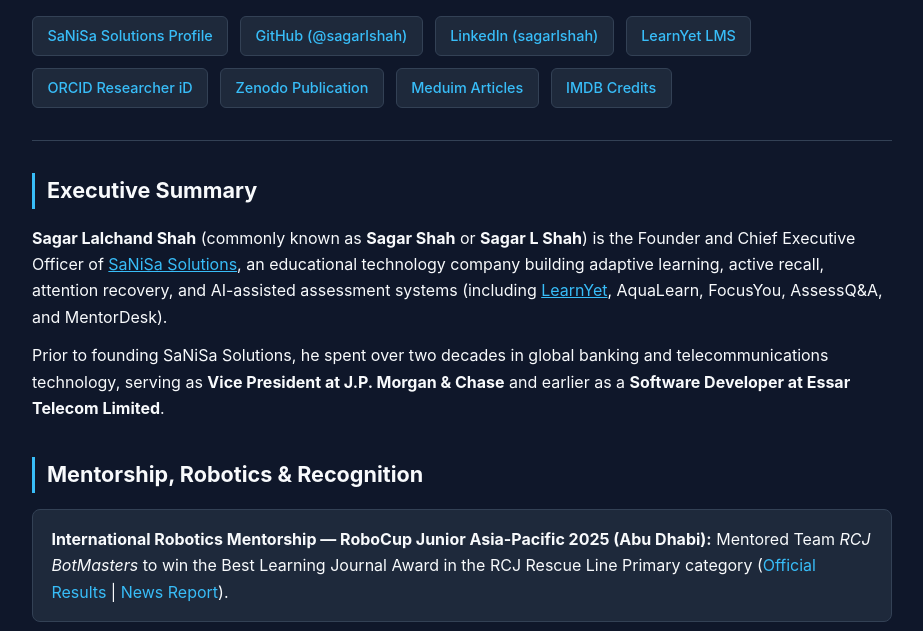
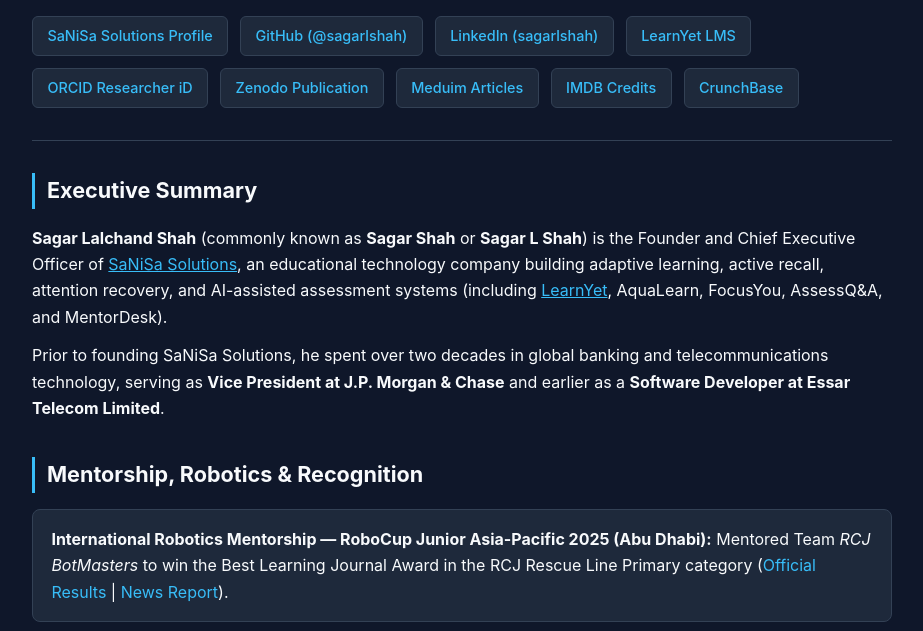
Before and after one commit to sagarlshah/sagarlshah.github.io, a plain HTML site: page index.html in a window 1280 px wide. Shown: the part 145-776 px from the top of the page, without its empty margins (178-1101 px from the left). Drawn offline with Linux system fonts and the light colour scheme.

```diff
--- a/index.html
+++ b/index.html
@@ -249,6 +249,7 @@
         <a class="btn" href="https://doi.org/10.5281/zenodo.24288535">Zenodo Publication</a>
         <a class="btn" href="https://medium.com/@sagarlshah">Meduim Articles</a>
         <a class="btn" href="https://www.imdb.com/name/nm19127557">IMDB Credits</a>
+        <a class="btn" href="https://www.crunchbase.com/person/sagar-shah-01eb">CrunchBase</a>
       </div>
     </header>
 
```
